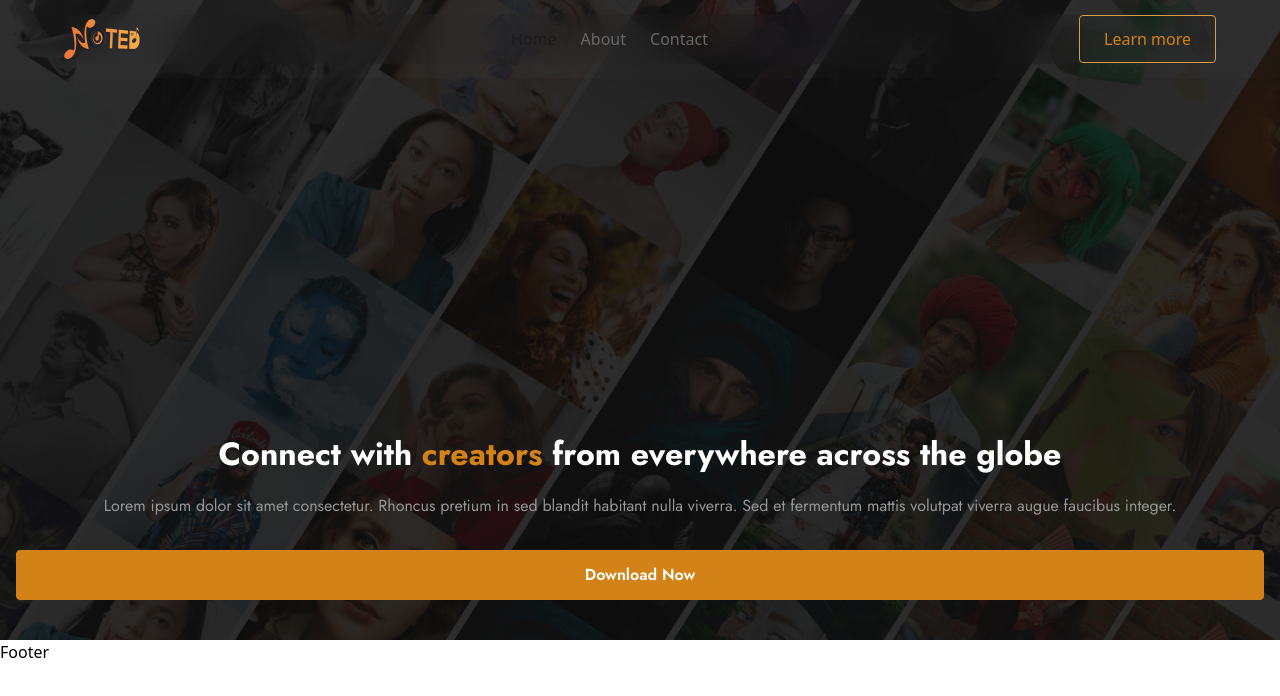
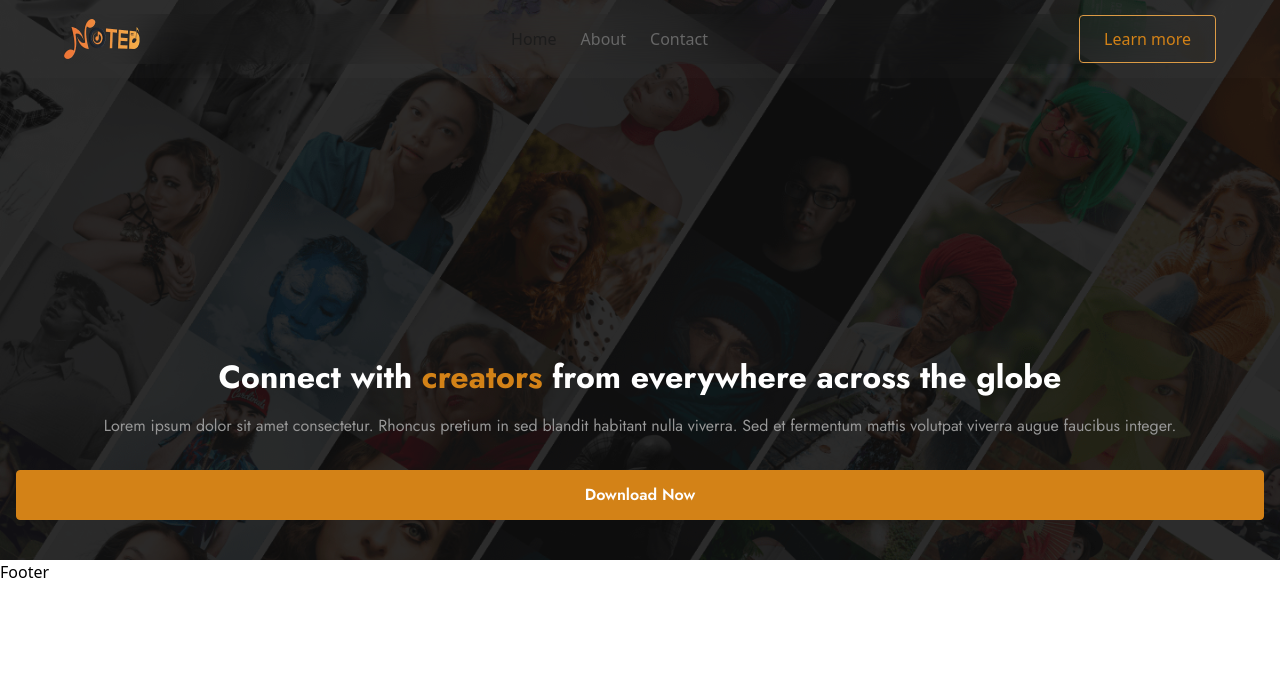
Before and after one commit to DigeetalHub/Noted-web, a Next.js app: page / in a window 1280 px wide. Shown: the top 696 px of the page. Built offline with nearby package versions, Linux system fonts and the light colour scheme.

Commit message:
[FIX] Adjusted line-height for hero-section texts

```diff
--- a/pages/index.js
+++ b/pages/index.js
@@ -24,11 +24,11 @@ export default function Home() {
 			</Head>
 
 			<main className="">
-				<section className="bg-heroImg bg-no-repeat bg-cover bg-center h-[80vh] relative">
+				<section className="bg-heroImg bg-no-repeat bg-cover bg-center h-[70vh] relative">
 					<div className="h-full bg-overlay flex flex-col items-center justify-end pb-[2.5rem] px-4">
 						<div className="flex flex-col gap-4 text-center mb-8">
-							<h1 className="font-bold text-white text-[2rem] "><span className="">Connect</span> with <span className="text-brandPrimary500">creators</span> from everywhere across the globe</h1>
-							<p className="text-neutrals200">Lorem ipsum dolor sit amet consectetur. Rhoncus pretium in sed blandit habitant nulla viverra. Sed et fermentum mattis volutpat viverra augue faucibus integer.</p>
+							<h1 className="font-bold text-white text-[2rem] leading-[1.2]"><span className="">Connect</span> with <span className="text-brandPrimary500">creators</span> from everywhere across the globe</h1>
+							<p className="text-neutrals200 leading-[25.5px]">Lorem ipsum dolor sit amet consectetur. Rhoncus pretium in sed blandit habitant nulla viverra. Sed et fermentum mattis volutpat viverra augue faucibus integer.</p>
 						</div>
 						<Button label="Download Now" className="text-white py-3 w-full border-[1px] border-brandPrimary500 bg-brandPrimary500 font-semibold rounded lg:hover:bg-transparent lg:hover:text-brandPrimary400 transition duration-300 ease-in-out]" />
 					</div>
```
